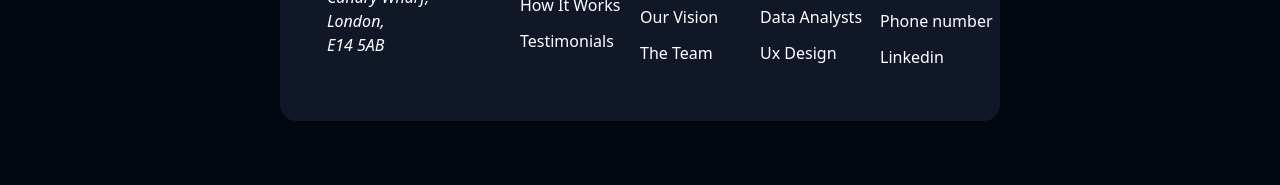
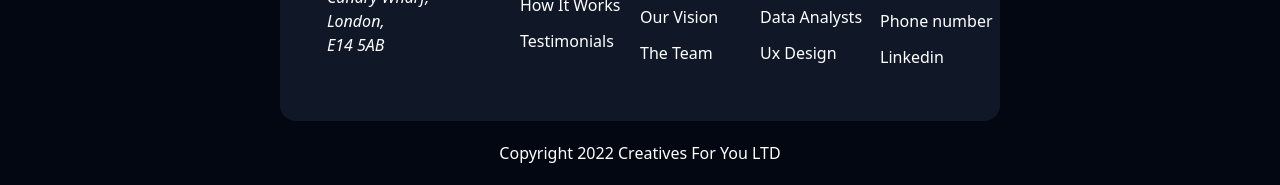
Before and after one commit to pervezmia/Tailwind-Assignment, a website built with Vite: page index.html in a window 1280 px wide. Shown: the part 7340-7525 px from the top of the page. Before the commit the page ends 7461 px from the top, so only its background shows below. Built offline with nearby package versions, Linux system fonts and the light colour scheme; files whose address does not match are found by name.

Commit message:
copy right section added

```diff
--- a/index.html
+++ b/index.html
@@ -33,6 +33,7 @@
     </header>
 
     <!-- hero section -->
+
     <section class="md:mx-16 mx-3 my-10 bg-[#FAFAFA] dark:bg-gray-900 p-2 mt-15 rounded-2xl">
         <div class="flex flex-col md:grid md:grid-cols-12 ">
 
@@ -71,7 +72,8 @@
     </section>
 
 
-        <!-- logo section -->
+
+    <!-- logo section -->
 
     <section class="py-10 mx-3 md:mx-16 bg-[#FFFFFF] dark:bg-gray-900 mt-15 rounded-2xl">
         <div class="md:grid md:grid-cols-12 items-center justify-center flex flex-col dark:text-white ">
@@ -96,7 +98,8 @@
     </section>
 
 
-        <!-- learn Section -->
+
+    <!-- learn Section -->
 
     <section class=" bg-[#FAFAFA] dark:bg-gray-900 py-10 mx-3 md:mx-16 mt-15 rounded-2xl">
         <div class="flex flex-col md:grid md:grid-cols-12 gap-3 px-5">
@@ -252,7 +255,8 @@
     </section>
 
 
-        <!-- section of Courses -->
+
+    <!-- section of Courses -->
 
     <section class="bg-[#FFFFFF] py-10 mx-3 md:mx-16  dark:bg-gray-900 mt-15 rounded-2xl">
         <div class="flex flex-col md:grid md:grid-cols-12">
@@ -347,6 +351,7 @@
 
 
     <!-- system administration -->
+
     <section class="bg-[#FAFAFA] dark:bg-gray-900 mx-3 md:mx-16 px-5 py-10 ">
 
         <div class="">
@@ -380,6 +385,7 @@
 
 
     <!-- certificate -->
+
     <section class="bg-[#FFFFFF] dark:bg-gray-900 py-10  mx-3 md:mx-16 rounded-b-2xl ">
         <div class="relative flex items-center md:justify-center">
 
@@ -398,7 +404,8 @@
 
 
 
-        <!-- footer section  -->
+    <!-- footer section  -->
+
     <section class="bg-[#FFFFFF] dark:bg-gray-900 py-10 mx-15 md:mx-70 mt-15 rounded-2xl ">
         <div class="md:grid md:grid-cols-12 flex flex-col items-center justify-center dark:text-white">
 
@@ -469,7 +476,11 @@
 
 
 
+    <!-- copyright section -->
 
+    <footer class="text-black dark:text-white text-center py-5 w-full ">
+        Copyright 2022 Creatives For You LTD
+    </footer>
 
 
 
```
